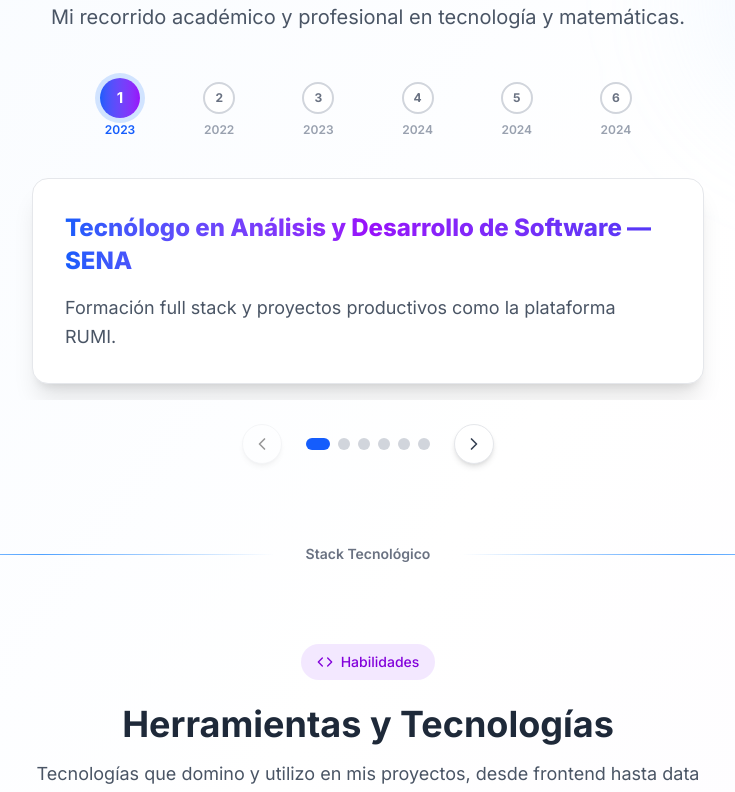
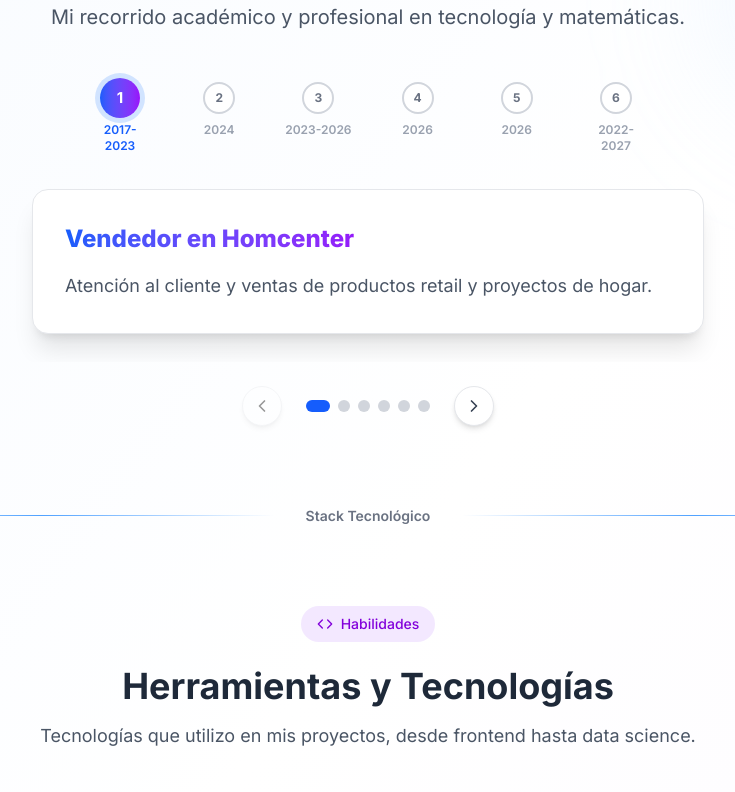
Before and after one commit to RumiSoftware2/Portfolio, a React (Vite) app: page / in a window 1280 px wide. Shown: the part 960-1752 px from the top of the page, without its empty margins (272-1007 px from the left). Built offline with nearby package versions, Linux system fonts and the light colour scheme.

Commit message:
inicio de cambios herramientas

```diff
--- a/src/data/experience.js
+++ b/src/data/experience.js
@@ -1,21 +1,9 @@
 export const experienceItems = [
   {
-    id: 'sena-tecnologo',
-    period: '2023',
-    title: 'Tecnólogo en Análisis y Desarrollo de Software — SENA',
-    description: 'Formación full stack y proyectos productivos como la plataforma RUMI.',
-  },
-  {
-    id: 'upn-matematicas',
-    period: '2022',
-    title: 'Licenciatura en Matemáticas — UPN',
-    description: 'Formación en matemáticas aplicadas, estadística inferencial y herramientas educativas.',
-  },
-  {
-    id: 'monitoria-upn',
-    period: '2023',
-    title: 'Monitor Académico — UPN',
-    description: 'Apoyo en tutorías de Sistemas Numéricos y desarrollo de herramientas didácticas interactivas.',
+    id: 'vendedor homcenter',
+    period: '2017-2023',
+    title: 'Vendedor en Homcenter',
+    description: 'Atención al cliente y ventas de productos retail y proyectos de hogar.',
   },
   {
     id: 'proyecto-rumi',
@@ -23,16 +11,31 @@ export const experienceItems = [
     title: 'Desarrollo de RUMI Personal — SENA',
     description: 'Plataforma educativa con autenticación JWT, roles y pasarela de pago con React y Node.js.',
   },
+
   {
-    id: 'freelance-web',
-    period: '2024',
-    title: 'Desarrollador Web Freelance',
-    description: 'Creación de soluciones personalizadas con React, Tailwind CSS y microservicios en Python.',
+    id: 'sena-tecnologo finalizado',
+    period: '2023-2026',
+    title: 'Tecnólogo en Análisis y Desarrollo de Software — SENA',
+    description: 'Formación full stack y proyectos productivos como la plataforma RUMI.',
   },
   {
-    id: 'datascience',
-    period: '2024',
+    id: 'monitoria-upn',
+    period: '2026',
+    title: 'Monitor Académico — UPN',
+    description: 'Apoyo en tutorías de Sistemas Numéricos y desarrollo de herramientas didácticas interactivas(n-males).',
+  },
+  {
+    id: 'proyecto-datascience',
+    period: '2026',
     title: 'Data Science & Analytics',
     description: 'Análisis de datos, visualización y machine learning con Python, FastAPI y Plotly.',
   },
+  {
+    id: 'upn-matematicas finalizado',
+    period: '2022-2027',
+    title: 'Licenciatura en Matemáticas — UPN',
+    description: 'Formación en matemáticas aplicadas, estadística inferencial y herramientas educativas.',
+  },
+
+
 ];
--- a/src/data/skills.js
+++ b/src/data/skills.js
@@ -5,7 +5,7 @@ export const skills = [
   { id: 'sql', name: 'SQL', weight: 'xl', icon: 'mysql' },
   { id: 'colab', name: 'Google Colab', weight: 'xl', icon: 'googlecolab' },
   { id: 'react', name: 'React', weight: 'xl', icon: 'react' },
-
+  { id: 'java', name: 'Java', weight: 'xl', icon: 'java' },
   // MD - Nivel avanzado
   { id: 'javascript', name: 'JavaScript', weight: 'md', icon: 'javascript' },
   { id: 'nodejs', name: 'Node.js', weight: 'md', icon: 'nodedotjs' },
--- a/src/pages/Experience.jsx
+++ b/src/pages/Experience.jsx
@@ -117,7 +117,7 @@ function Experience() {
             className="text-lg text-gray-600 dark:text-gray-300 max-w-2xl mx-auto"
             variants={itemVariants}
           >
-            Tecnologías que domino y utilizo en mis proyectos, desde frontend hasta data science.
+            Tecnologías que utilizo en mis proyectos, desde frontend hasta data science.
           </motion.p>
         </motion.div>
 
```
Also changed, not shown: src/pages/Projects.jsx (line endings or trailing spaces).
